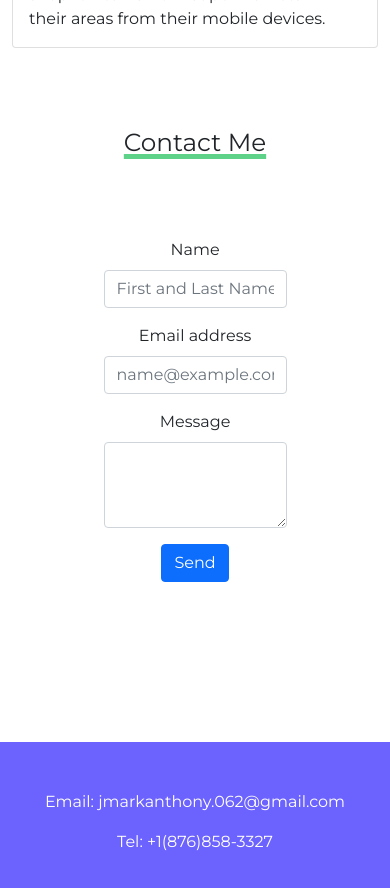
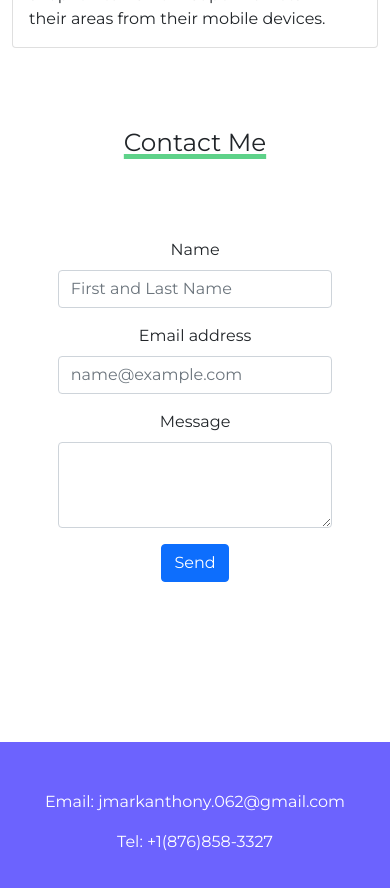
Before and after one commit to envaleed/envaleed.github.io, a plain HTML site: page index.html in a window 390 px wide. Shown: the part 3760-4648 px from the top of the page. Drawn offline with nearby package versions, Linux system fonts and the light colour scheme.

Commit message:
Updated form appearance on mobile

```diff
--- a/index.html
+++ b/index.html
@@ -266,7 +266,7 @@
 					</div>
 				</div>
 			</div>
-			<div class="w-50 mx-auto text-center" id="contact">
+			<div class="w-75 mx-auto text-center" id="contact">
 				<h2 class="margin-2 underline-style">Contact Me</h2>
 				<form action="https://formspree.io/f/meqvbabe" method="POST">
 					<div class="mb-3">
```
